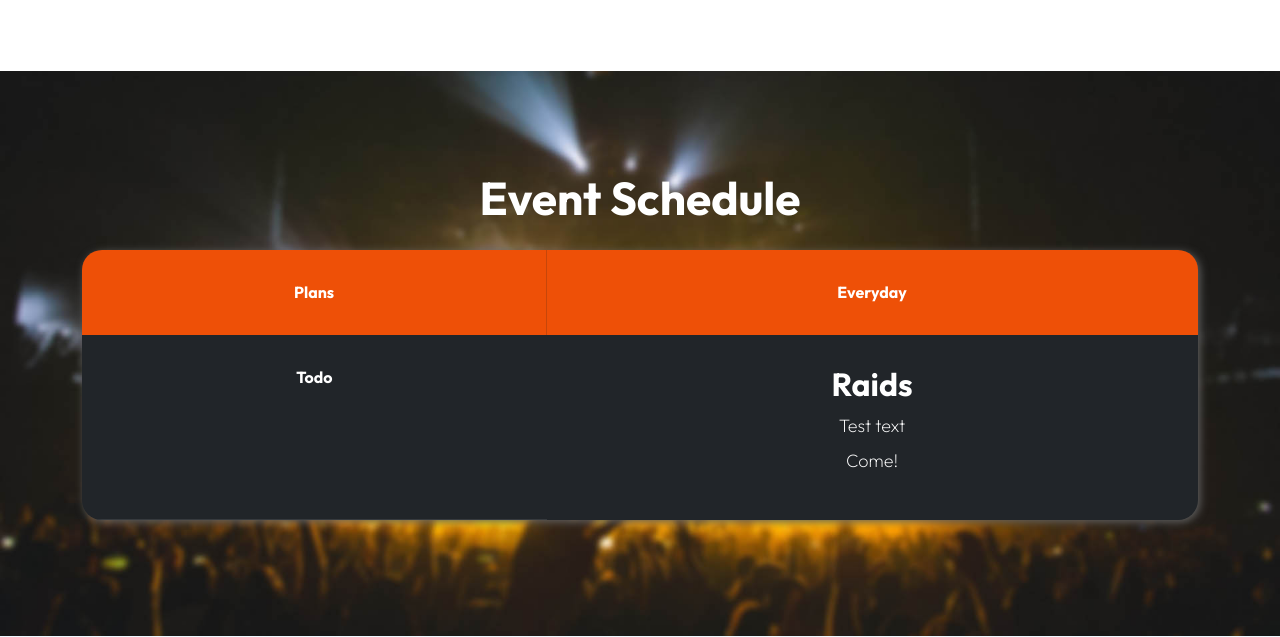
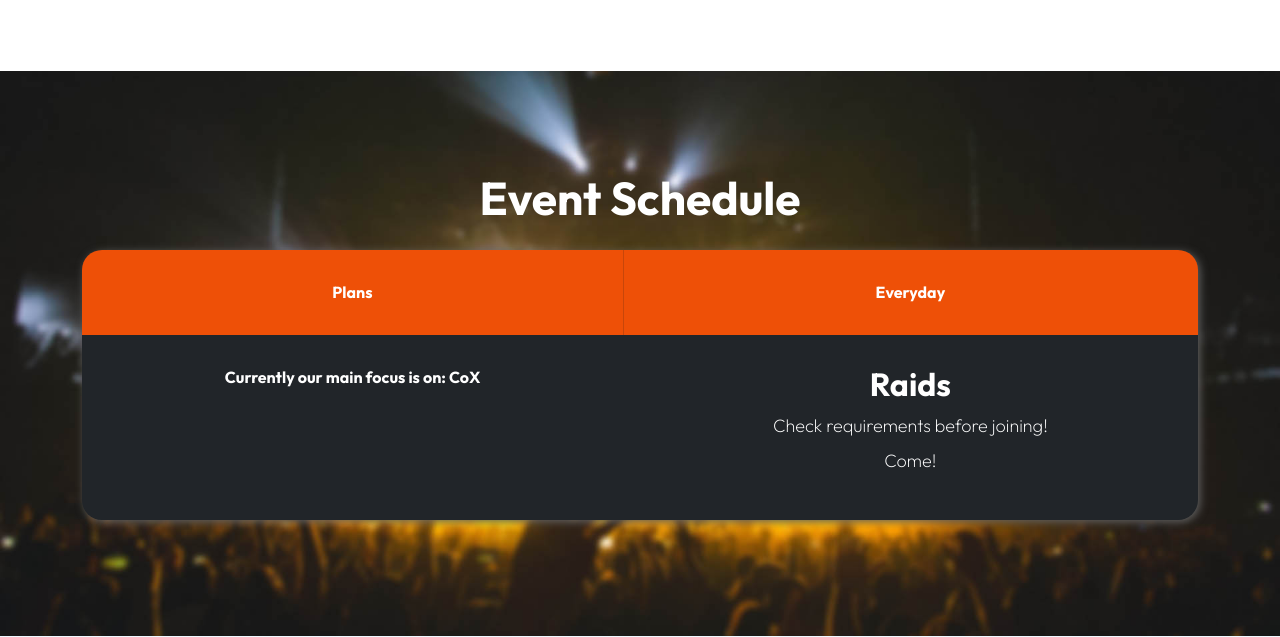
Before and after one commit to Isak-Landin/j8iraids, a Flask app: page / in a window 1280 px wide. Shown: the part 3092-3729 px from the top of the page. Run offline with Flask 3, Linux system fonts and the light colour scheme; some libraries are stand-ins or nearby versions.

Commit message:
Auto commit

```diff
--- a/static/templates/index.html
+++ b/static/templates/index.html
@@ -319,22 +319,23 @@ https://j8iraids.com
                                         <tr>
                                             <th scope="col">Plans</th>
                                             <th scope="col">Everyday</th>
-
                                         </tr>
                                     </thead>
 
                                     <tbody>
                                         <tr>
-                                            <th scope="row">Todo</th>
+                                            <th scope="row">
+                                                Currently our main focus is on: CoX
+                                            </th>
 
                                             <td class="">
                                                 <h3>Raids</h3>
 
-                                                <p class="mb-2">Test text</p>
+                                                <p class="mb-2">Check requirements before joining!</p>
 
                                                 <p>Come!</p>
                                             </td>
-                                        <tr
+                                        </tr>
                                     </tbody>
                                 </table>
                             </div>
```
